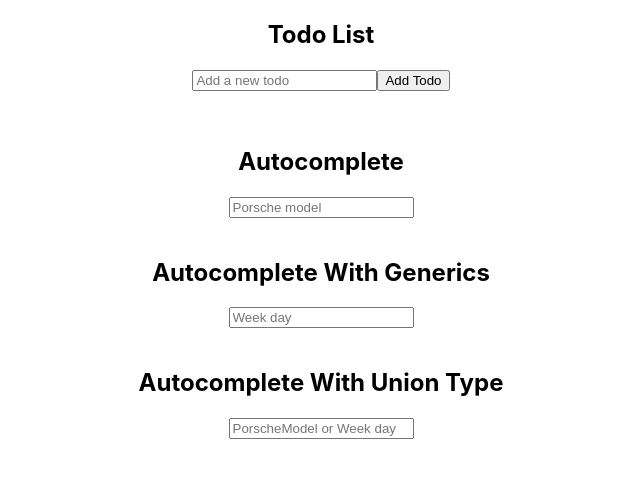
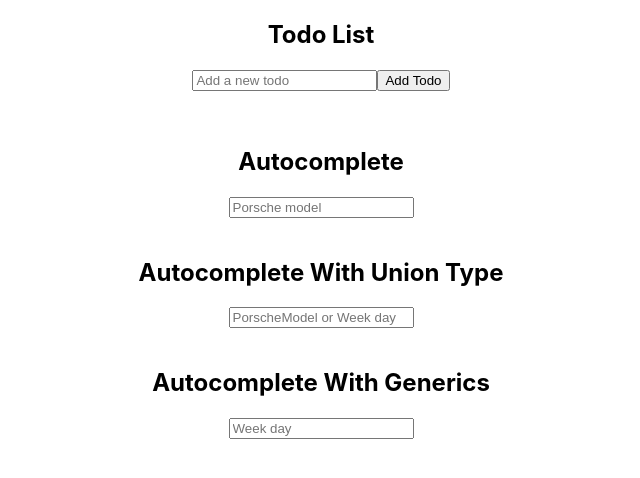
Before and after one commit to CorinnaGen/PorscheDigitalCampus-CodeOP-TS, a React (Create React App) app in the folder ts-samples/: page / in a window 1280 px wide. Shown: the top 478 px of the page, without its empty margins (319-959 px from the left). Built offline with nearby package versions, Linux system fonts and the light colour scheme.

Commit message:
refactoring and added README

```diff
--- a/ts-samples/src/App.tsx
+++ b/ts-samples/src/App.tsx
@@ -1,8 +1,8 @@
 import "./App.css";
 import { TodoList } from "./components/TodoList";
-import { AutocompleteInput } from "./components/Autocomplete";
-import { AutocompleteInput as AutocompleteGenerics } from "./components/AutocompleteWithGenerics";
-import { AutocompleteInput as AutocompleteWithUnionType } from "./components/AutocompleteWithUnionType";
+import { AutocompleteInput } from "./components/autocomplete/Autocomplete";
+import { AutocompleteInput as AutocompleteGenerics } from "./components/autocomplete/AutocompleteWithGenerics";
+import { AutocompleteInput as AutocompleteWithUnionType } from "./components/autocomplete/AutocompleteWithUnionType";
 import { CarModel, Weekday } from "./overview";
 
 const suggestions: CarModel[] = [
@@ -25,15 +25,13 @@ function App() {
       <br />
       <AutocompleteInput />
       <br />
-      <AutocompleteGenerics
-        suggestions={Object.values(Weekday) as Weekday[]}
-        placeholder="Week day"
-      />
-      <br />
       <AutocompleteWithUnionType
         suggestions={allSuggestion}
         placeholder="PorscheModel or Week day"
       />
+      <br />
+      <AutocompleteGenerics suggestions={suggestions} placeholder="Week day" />
+      <br />
     </div>
   );
 }
--- a/ts-samples/src/components/AutocompleteWithUnionType.tsx
+++ b/ts-samples/src/components/autocomplete/Autocomplete.tsx
@@ -1,19 +1,12 @@
 import React, { useState } from "react";
-import type { CarModel, Weekday } from "../overview";
 import "./Autocomplete.css";
+import { CarModel } from "../../overview";
 
-interface Props {
-  suggestions: (CarModel | Weekday)[];
-  placeholder: string;
-}
-
-export const AutocompleteInput = ({
-  suggestions,
-  placeholder,
-}: Props) => {
+export const AutocompleteInput = () => {
+  const suggestions: CarModel[] = ["Taycan", "Panamera", "Macan", "Cayenne", "911"];
   const [inputValue, setInputValue] = useState("");
   const [showSuggestions, setShowSuggestions] = useState(false);
-  const [filteredSuggestions, setFilteredSuggestions] = useState<(CarModel | Weekday)[]>([]);
+  const [filteredSuggestions, setFilteredSuggestions] = useState<string[]>([]);
 
   const onChange = (e: React.ChangeEvent<HTMLInputElement>) => {
     const userInput = e.target.value;
@@ -21,8 +14,7 @@ export const AutocompleteInput = ({
     setFilteredSuggestions(
       suggestions.filter(
         (suggestion) =>
-          suggestion.toString().toLowerCase().indexOf(userInput.toLowerCase()) >
-          -1
+          suggestion.toLowerCase().indexOf(userInput.toLowerCase()) > -1
       )
     );
     setShowSuggestions(true);
@@ -55,12 +47,12 @@ export const AutocompleteInput = ({
 
   return (
     <div>
-      <h2>Autocomplete With Union Type</h2>
+    <h2>Autocomplete</h2>
       <input
         type="text"
         onChange={onChange}
         value={inputValue}
-        placeholder={placeholder}
+        placeholder="Porsche model"
       />
       {showSuggestions && inputValue && <SuggestionsListComponent />}
     </div>
--- a/ts-samples/src/components/Autocomplete.tsx
+++ b/ts-samples/src/components/autocomplete/AutocompleteWithGenerics.tsx
@@ -1,11 +1,19 @@
 import React, { useState } from "react";
+import type { CarModel, Weekday } from "../../overview";
 import "./Autocomplete.css";
 
-export const AutocompleteInput = () => {
-  const suggestions = ["Taycan", "Panamera", "Macan", "Cayenne", "911"];
+interface Props<T extends CarModel | Weekday> {
+  suggestions: T[];
+  placeholder: string;
+}
+
+export const AutocompleteInput = <T extends CarModel | Weekday>({
+  suggestions,
+  placeholder,
+}: Props<T>) => {
   const [inputValue, setInputValue] = useState("");
   const [showSuggestions, setShowSuggestions] = useState(false);
-  const [filteredSuggestions, setFilteredSuggestions] = useState<string[]>([]);
+  const [filteredSuggestions, setFilteredSuggestions] = useState<T[]>([]);
 
   const onChange = (e: React.ChangeEvent<HTMLInputElement>) => {
     const userInput = e.target.value;
@@ -13,7 +21,8 @@ export const AutocompleteInput = () => {
     setFilteredSuggestions(
       suggestions.filter(
         (suggestion) =>
-          suggestion.toLowerCase().indexOf(userInput.toLowerCase()) > -1
+          suggestion.toString().toLowerCase().indexOf(userInput.toLowerCase()) >
+          -1
       )
     );
     setShowSuggestions(true);
@@ -46,12 +55,12 @@ export const AutocompleteInput = () => {
 
   return (
     <div>
-    <h2>Autocomplete</h2>
+      <h2>Autocomplete With Generics</h2>
       <input
         type="text"
         onChange={onChange}
         value={inputValue}
-        placeholder="Porsche model"
+        placeholder={placeholder}
       />
       {showSuggestions && inputValue && <SuggestionsListComponent />}
     </div>
--- a/ts-samples/src/components/AutocompleteWithGenerics.tsx
+++ b/ts-samples/src/components/autocomplete/AutocompleteWithUnionType.tsx
@@ -1,19 +1,19 @@
 import React, { useState } from "react";
-import type { CarModel, Weekday } from "../overview";
+import type { CarModel, Weekday } from "../../overview";
 import "./Autocomplete.css";
 
-interface Props<T extends CarModel | Weekday> {
-  suggestions: T[];
+interface Props {
+  suggestions: (CarModel | Weekday)[];
   placeholder: string;
 }
 
-export const AutocompleteInput = <T extends CarModel | Weekday>({
+export const AutocompleteInput = ({
   suggestions,
   placeholder,
-}: Props<T>) => {
+}: Props) => {
   const [inputValue, setInputValue] = useState("");
   const [showSuggestions, setShowSuggestions] = useState(false);
-  const [filteredSuggestions, setFilteredSuggestions] = useState<T[]>([]);
+  const [filteredSuggestions, setFilteredSuggestions] = useState<(CarModel | Weekday)[]>([]);
 
   const onChange = (e: React.ChangeEvent<HTMLInputElement>) => {
     const userInput = e.target.value;
@@ -55,7 +55,7 @@ export const AutocompleteInput = <T extends CarModel | Weekday>({
 
   return (
     <div>
-      <h2>Autocomplete With Generics</h2>
+      <h2>Autocomplete With Union Type</h2>
       <input
         type="text"
         onChange={onChange}
```
Also changed, not shown: ts-samples/src/components/autocomplete/Autocomplete.css (renamed from ts-samples/src/components/Autocomplete.css), 1 other file (tests, documents, lock files or other folders).
